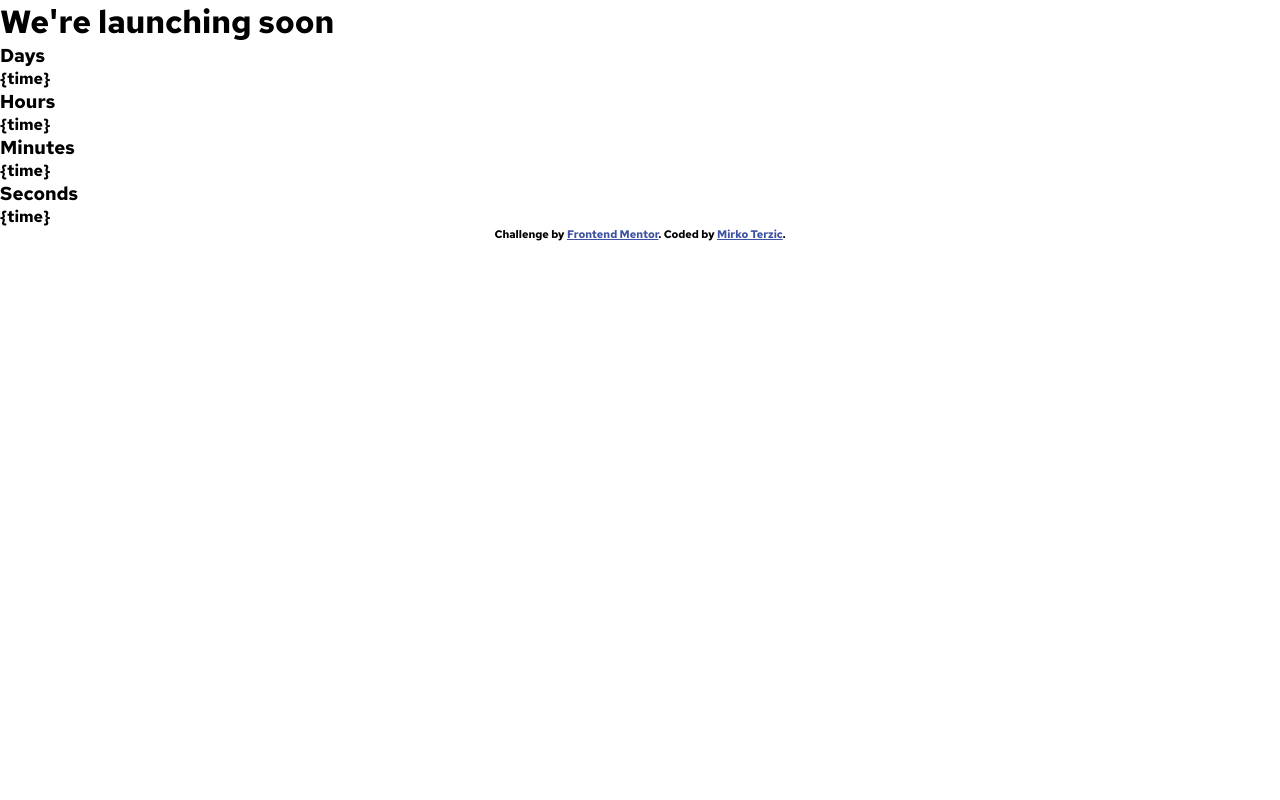
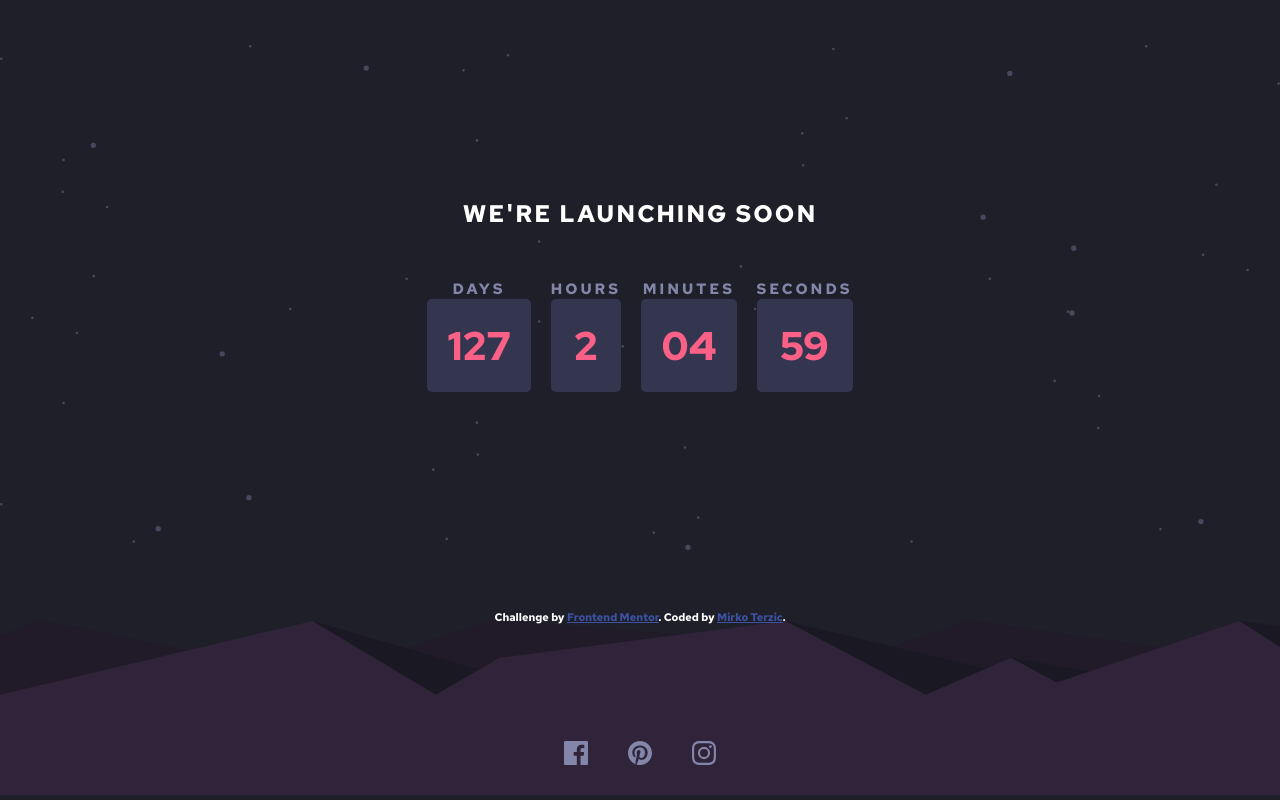
Before and after one commit to mirkoterzic/Launch-Countdown, a plain HTML site: page index.html in a window 1280 px wide. Drawn offline with Linux system fonts and the light colour scheme.

Commit message:
Finished

```diff
--- a/index.html
+++ b/index.html
@@ -22,24 +22,37 @@
   </head>
   <body>
     <div class="container">
+      <div class="stars">
+        <img src="./images/bg-stars.svg" alt="" />
+      </div>
       <h1>We're launching soon</h1>
       <div class="countdown">
         <div>
           <h3>Days</h3>
-          <p>{time}</p>
+          <p id="days"></p>
         </div>
         <div>
           <h3>Hours</h3>
-          <p>{time}</p>
+          <p id="hours"></p>
         </div>
         <div>
           <h3>Minutes</h3>
-          <p>{time}</p>
+          <p id="minutes"></p>
         </div>
         <div>
           <h3>Seconds</h3>
-          <p>{time}</p>
+          <p id="seconds"></p>
         </div>
+      </div>
+      <div class="socials">
+        <ul>
+          <li><img src="./images/icon-facebook.svg" alt="facebook" /></li>
+          <li><img src="./images/icon-pinterest.svg" alt="pintrest" /></li>
+          <li><img src="./images/icon-instagram.svg" alt="instagram" /></li>
+        </ul>
+      </div>
+      <div class="hills">
+        <img src="./images/pattern-hills.svg" alt="" />
       </div>
     </div>
 
--- a/script.js
+++ b/script.js
@@ -0,0 +1,26 @@
+const countdown = () => {
+  const endDate = new Date("January 1 , 2025 00:00:00").getTime();
+  const now = new Date().getTime();
+  const difference = endDate - now;
+
+  const seconds = 1000;
+  const minutes = seconds * 60;
+  const hours = minutes * 60;
+  const days = hours * 24;
+
+  let timeDays = Math.floor(difference / days);
+  let timeHours = Math.floor((difference % days) / hours);
+  let timeMinutes = Math.floor((difference % hours) / minutes);
+  let timeSeconds = Math.floor((difference % minutes) / seconds);
+
+  timehours = timeHours < 10 ? "0" + timeHours : timehours;
+  timeMinutes = timeMinutes < 10 ? "0" + timeMinutes : timeMinutes;
+  timeSeconds = timeSeconds < 10 ? "0" + timeSeconds : timeSeconds;
+
+  document.getElementById("days").innerHTML = timeDays;
+  document.getElementById("hours").innerHTML = timeHours;
+  document.getElementById("minutes").innerHTML = timeMinutes;
+  document.getElementById("seconds").innerHTML = timeSeconds;
+};
+
+setInterval(countdown, 1000);
--- a/style.css
+++ b/style.css
@@ -3,19 +3,144 @@
   padding: 0;
   box-sizing: border-box;
 }
+
 img {
   max-width: 100%;
 }
+
 ul {
   list-style-type: none;
 }
+
+/* Body Styles */
 body {
   font-family: "Red Hat Text", sans-serif;
+  background-color: hsl(235, 16%, 14%);
+  padding: 20px;
 }
+
+/* Container */
+.container {
+  display: flex;
+  flex-direction: column;
+  justify-content: center;
+  align-items: center;
+  min-height: 70vh;
+  text-align: center;
+}
+
+.container h1 {
+  color: white;
+  font-size: 24px;
+  text-transform: uppercase;
+  letter-spacing: 2px;
+  margin-bottom: 30px;
+}
+
+/* Countdown */
+.countdown {
+  display: flex;
+  flex-wrap: wrap;
+  align-items: center;
+  justify-content: space-around;
+  text-align: center;
+}
+
+.countdown div {
+  margin: 10px;
+}
+
+.countdown p {
+  padding: 20px;
+  background-color: hsl(236, 21%, 26%);
+  color: hsl(345, 95%, 68%);
+  font-size: 40px;
+  border-radius: 5px;
+  min-width: 70px;
+}
+
+.countdown h3 {
+  color: hsl(237, 18%, 59%);
+  text-transform: uppercase;
+  letter-spacing: 3px;
+  font-size: 15px;
+  margin-top: 10px;
+}
+
+/* Socials */
+.socials {
+  position: absolute;
+  bottom: 30px;
+  left: 50%;
+  transform: translateX(-50%);
+  z-index: 99;
+}
+
+.socials ul {
+  display: flex;
+}
+
+.socials ul li {
+  margin: 0 20px;
+}
+
+/* Attribution */
 .attribution {
   font-size: 11px;
   text-align: center;
+  color: white;
+  position: relative;
+  z-index: 100;
+  margin-top: 20px;
+
+  padding: 10px;
 }
+
 .attribution a {
   color: hsl(228, 45%, 44%);
 }
+
+/* Background Images */
+.stars {
+  position: absolute;
+}
+
+.hills {
+  position: absolute;
+  bottom: 0;
+}
+
+/* Media Queries for Responsiveness */
+@media (max-width: 600px) {
+  .container h1 {
+    font-size: 18px;
+    margin-bottom: 20px;
+  }
+
+  .countdown p {
+    padding: 15px;
+    font-size: 30px;
+  }
+
+  .countdown {
+    flex-direction: column; /* Stack countdown vertically */
+  }
+
+  .socials ul li {
+    margin: 0 10px;
+  }
+}
+
+@media (min-width: 1440px) {
+  .stars img,
+  .hills img {
+    width: 1600px;
+  }
+}
+
+@media (min-width: 1700px) {
+  .stars img,
+  .hills img {
+    width: 1900px;
+  }
+}
```
